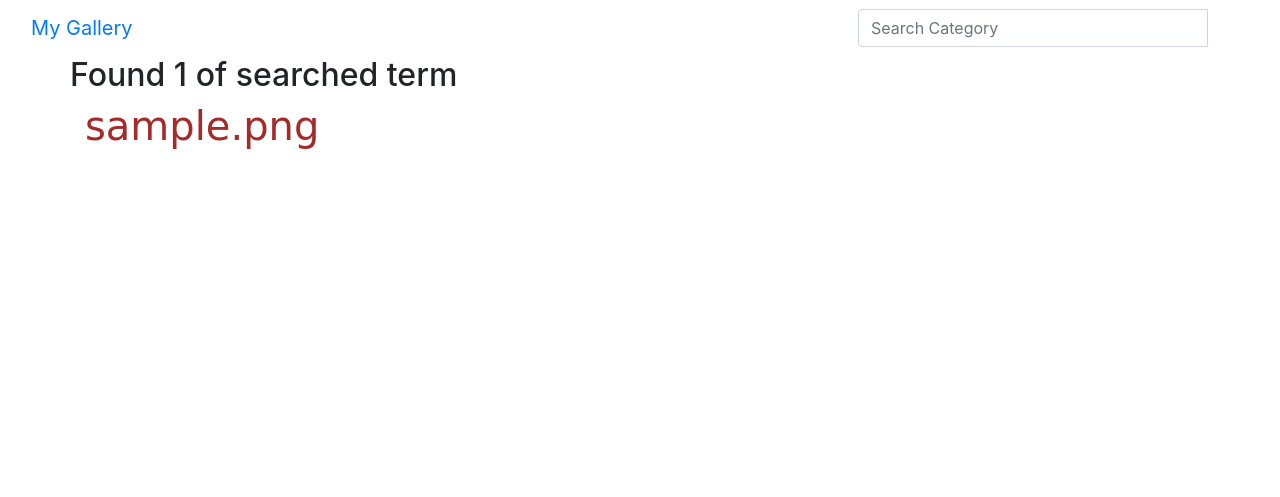
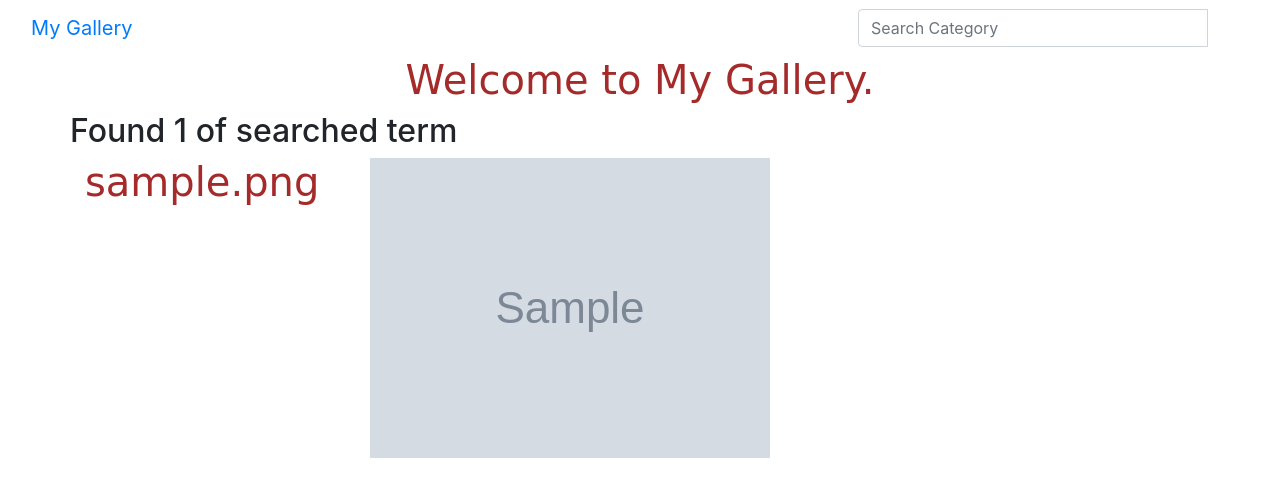
Before and after one commit to osman2491/My-Gallery, a Django app: template app/templates/search.html in a window 1280 px wide. Shown: the top 497 px of the page. Run offline with Django 3.2, Linux system fonts and the light colour scheme; tables that the repository leaves empty hold one stand-in row (values such as "Sample post"); the template is opened without the code that fills it: values that come from a table or form of the project are taken from there, most other values are stand-ins (such as "Sample title", 1, 10 or a date in 2020); grey boxes marked "Sample" are stand-in pictures; some libraries are stand-ins or nearby versions.

Commit message:
add image to be viewed after searching and image detail

```diff
--- a/app/templates/search.html
+++ b/app/templates/search.html
@@ -1,5 +1,6 @@
 {%extends 'base.html'%}
 {% block content %}
+{{block.super}}
 <div class="container">
 
   <div class="row">
@@ -17,6 +18,10 @@
     {% for image in images %}
       <div class="col-sm-6 col-md-3">
           <h1>{{image.image_name}}</h1>
+
+      </div>
+      <div class="col-xs-6 col-sm-6 col-md-6 col-lg-6">
+        <img src="{{img_detail.image.url}}" class="img-responsive" alt="Image">
       </div>
     {% endfor %}
   {% endif %}
```
